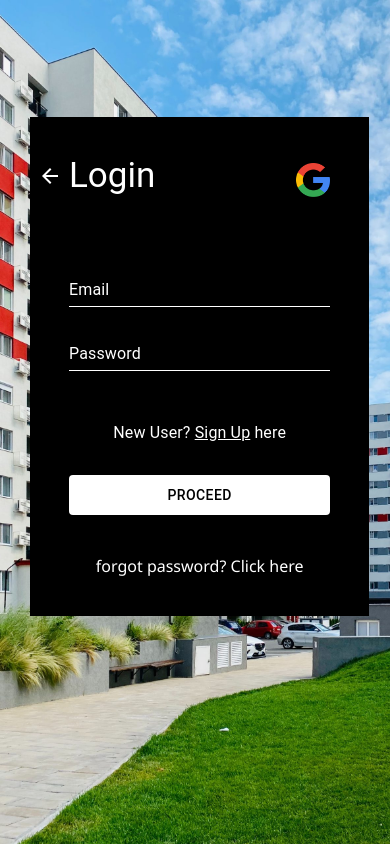
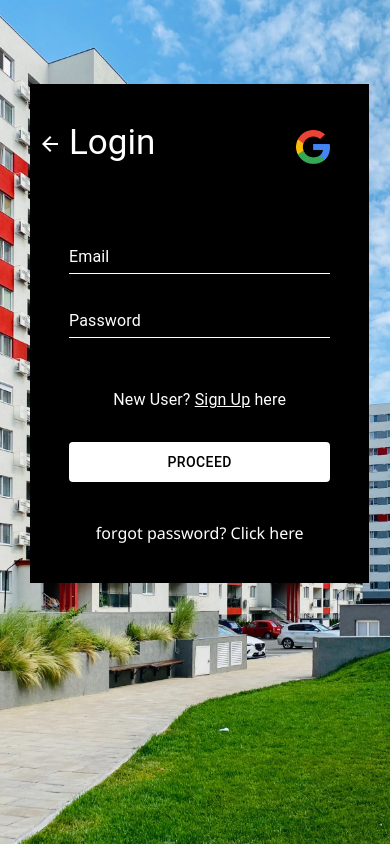
Before and after one commit to Hycient195/Homely, a Next.js app: page /sign_up in a window 390 px wide. Built offline with nearby package versions, Linux system fonts and the light colour scheme.

Commit message:
new comit

```diff
--- a/pages/sign_up/signup.module.css
+++ b/pages/sign_up/signup.module.css
@@ -255,7 +255,7 @@ div > #logos{
         padding: 10%;
         margin: 0 auto;
         position: absolute;
-        top: 30vw;
+        top: 10%;
         /* transform: translateY(-50%); */
         /* z-index: -0; */
         /* height: 60vh; */
```
